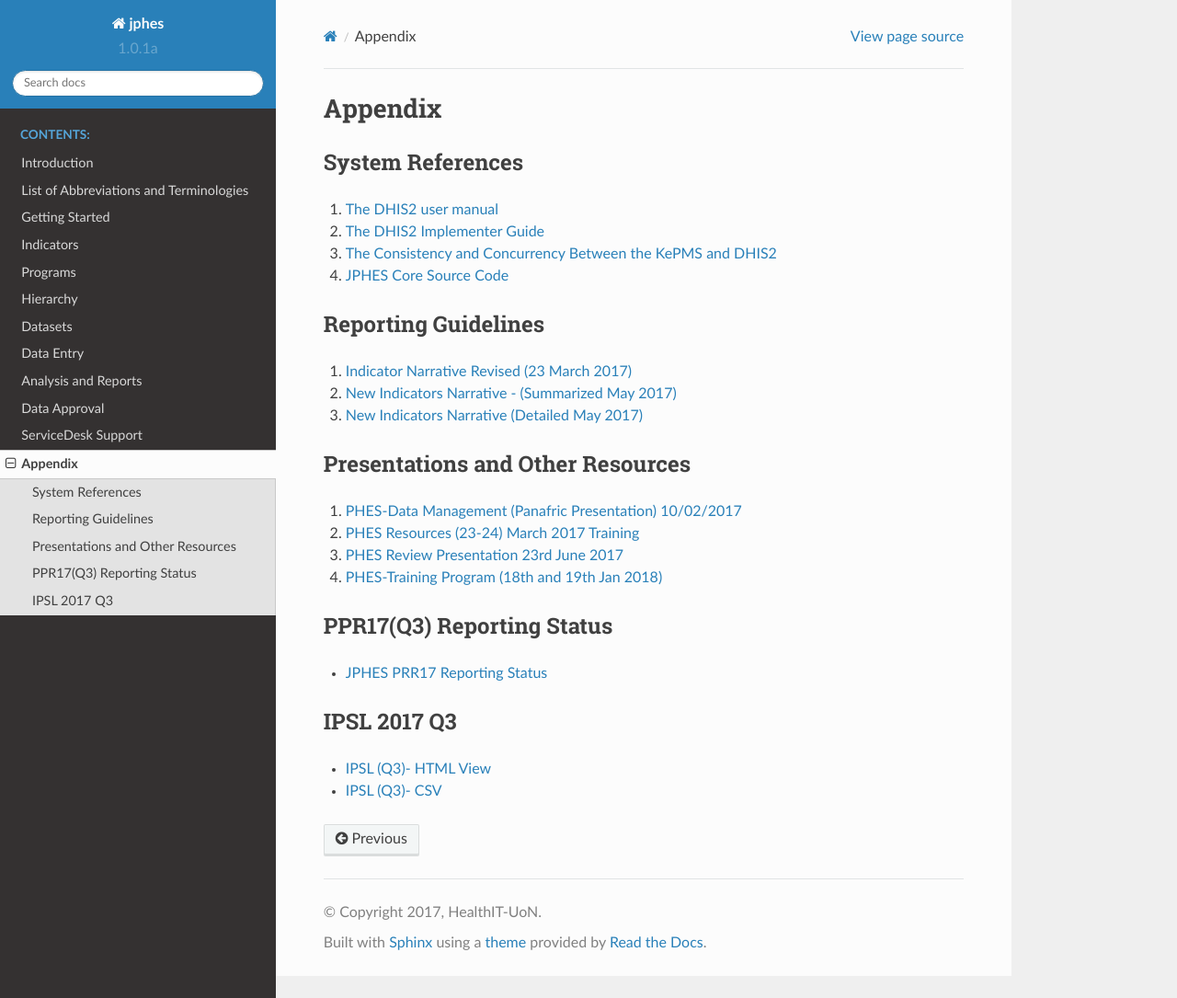
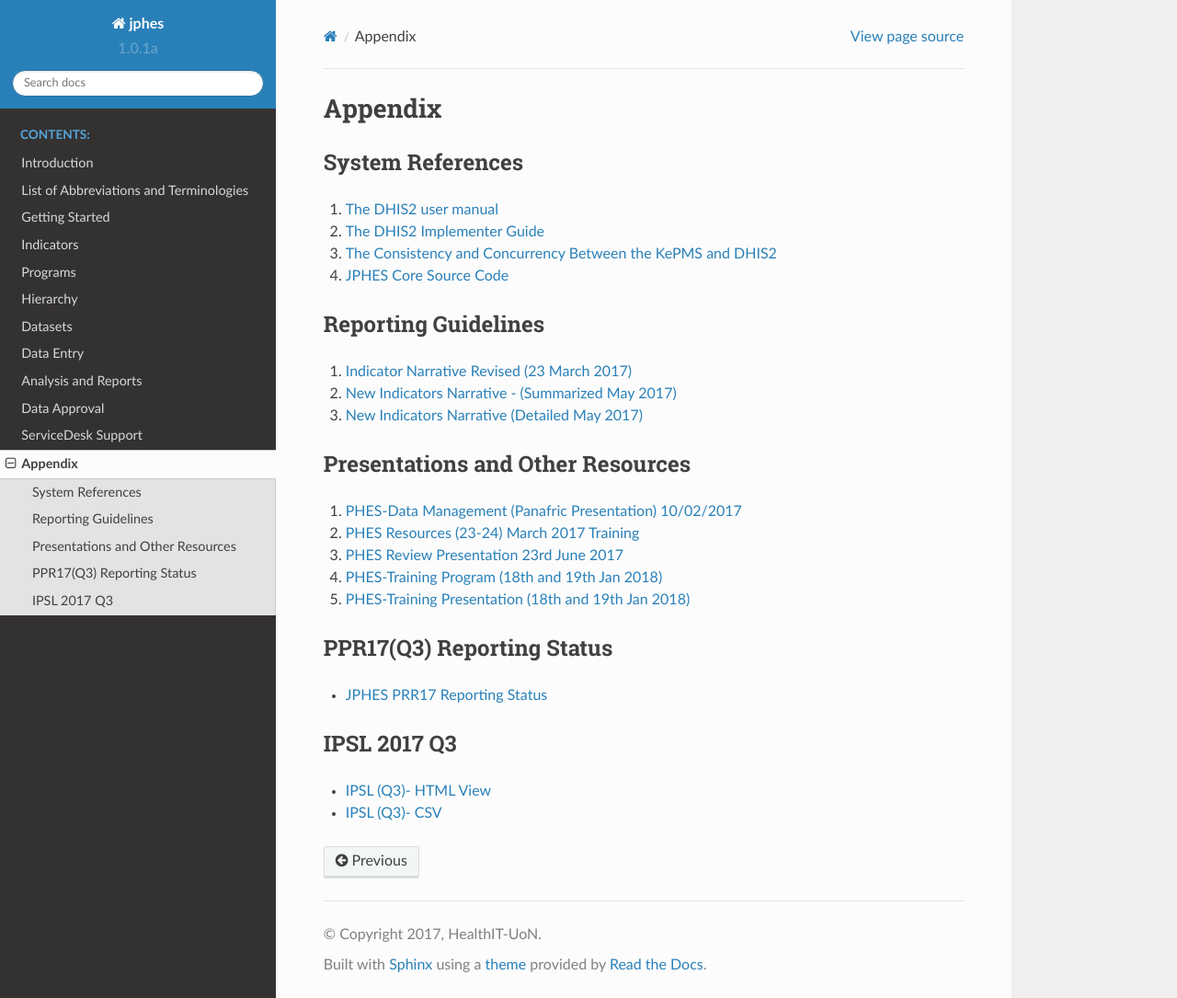
Before and after one commit to uonafya/jphes-docs, a Sphinx documentation site: the page built from source/appendix.rst, in a window 1280 px wide and 1085 px high. Shown: the whole window at 92% size. Built offline with Sphinx 7.4.7 and the Read the Docs theme 2.0.0, drawn with Linux system fonts in a browser that asks for light colours.

Commit message:
Update appendix.rst

```diff
--- a/source/appendix.rst
+++ b/source/appendix.rst
@@ -28,6 +28,7 @@ Presentations and Other Resources
 2. `PHES Resources (23-24) March 2017 Training <_static/resources/PHES_Resources_23_03_2017.zip>`_
 3. `PHES Review Presentation 23rd June 2017 <https://docs.google.com/presentation/d/1qrwFrKKdnhDN_pXnfemEIi9L3CqCIfrDoXC9cY-LF-g/pub?start=false&loop=false&delayms=3000>`_
 4.  `PHES-Training Program (18th and 19th Jan 2018) <_static/resources/PHES_Training_Timetable_18_and_19_Jan_2018.pdf>`_
+5.  `PHES-Training Presentation (18th and 19th Jan 2018) <_static/resources/PHES_Training_18_and_19_Jan_2018.pdf>`_
 
 
 
```
